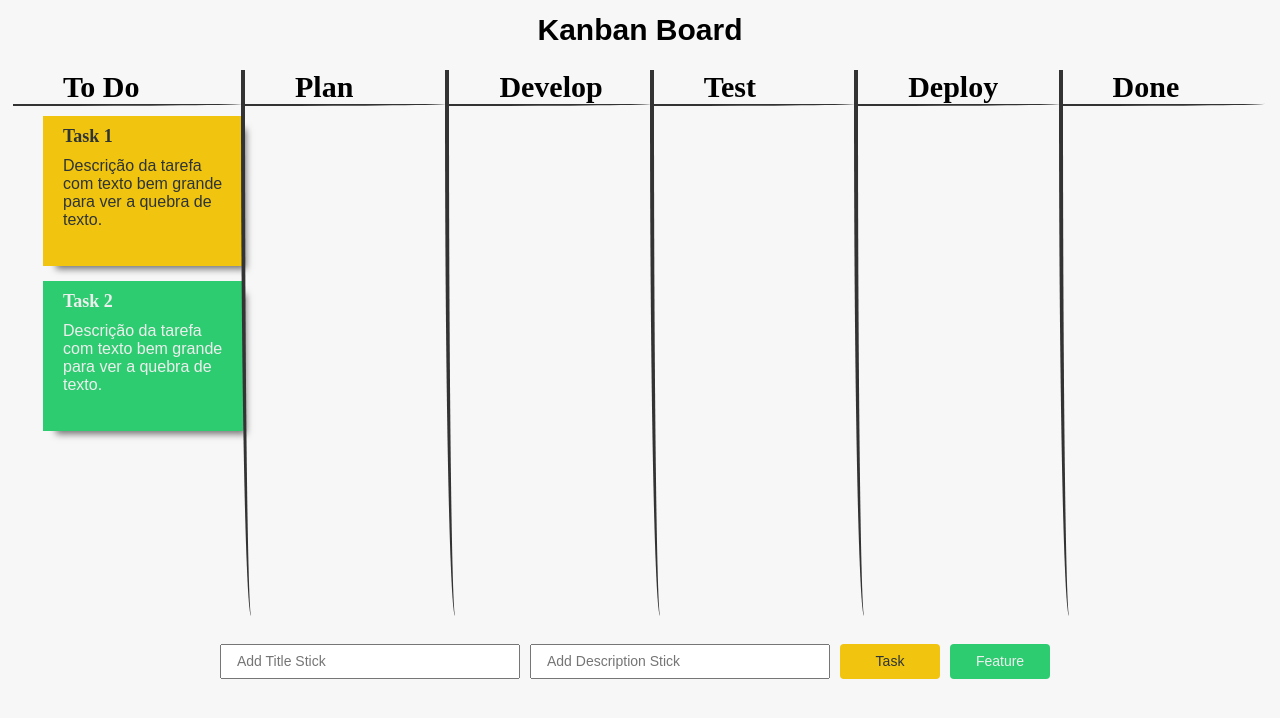
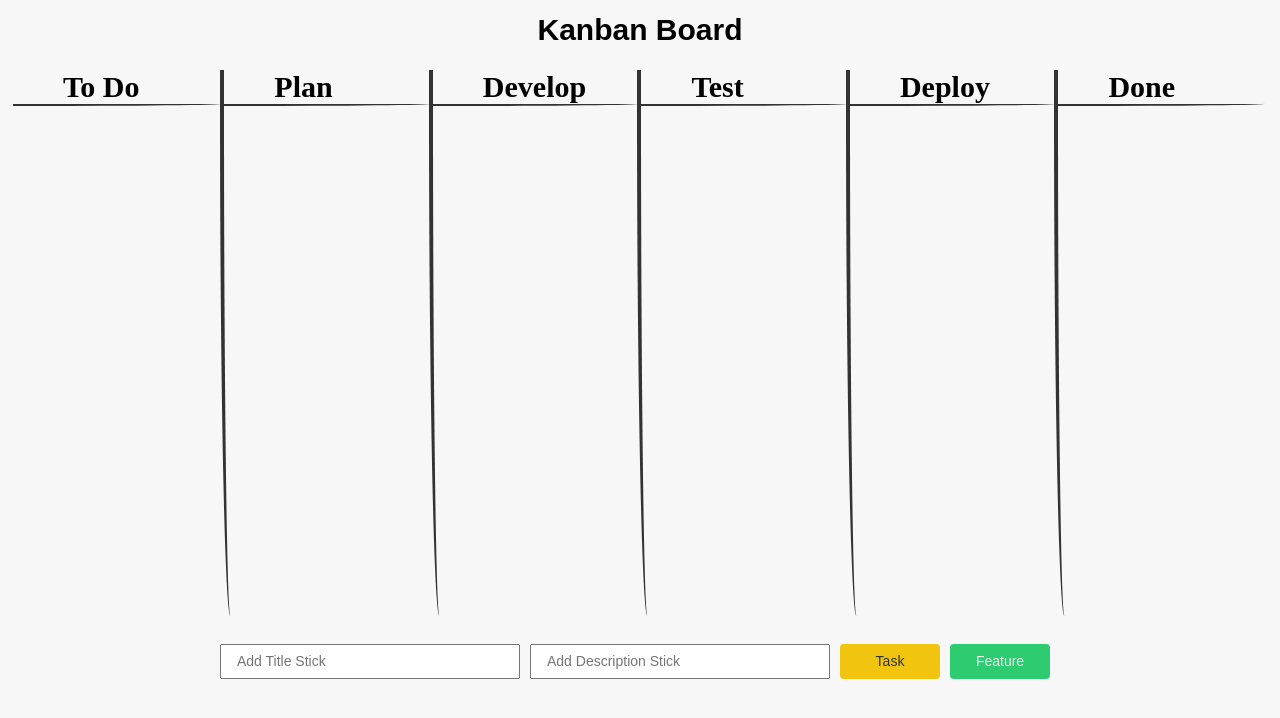
Before and after one commit to di-ferreira/kanban-board, a React (Create React App) app: page / in a window 1280 px wide. Shown: the top 718 px of the page. Built offline with nearby package versions, Linux system fonts and the light colour scheme; a web font is replaced by a local one.

Commit message:
Drop event ok

```diff
--- a/src/components/board/index.js
+++ b/src/components/board/index.js
@@ -1,4 +1,4 @@
-import React, { useState, useEffect } from "react";
+import React, { useState } from "react";
 import {
   Container,
   TitleBoard,
@@ -12,22 +12,22 @@ import {
 import List from "../List";
 
 export default function Board() {
-  const data = [
-    {
-      id: 1,
-      type: "task",
-      title: "Task 1",
-      desc:
-        "Descrição da tarefa com texto bem grande para ver a quebra de texto.",
-    },
-    {
-      id: 2,
-      type: "feature",
-      title: "Task 2",
-      desc:
-        "Descrição da tarefa com texto bem grande para ver a quebra de texto.",
-    },
-  ];
+  // const data = [
+  //   {
+  //     id: 1,
+  //     type: "task",
+  //     title: "Task 1",
+  //     desc:
+  //       "Descrição da tarefa com texto bem grande para ver a quebra de texto.",
+  //   },
+  //   {
+  //     id: 2,
+  //     type: "feature",
+  //     title: "Task 2",
+  //     desc:
+  //       "Descrição da tarefa com texto bem grande para ver a quebra de texto.",
+  //   },
+  // ];
 
   const [toDo, setToDo] = useState([]);
   const [plan, setPlan] = useState([]);
@@ -40,9 +40,9 @@ export default function Board() {
   const [title, setTitle] = useState();
   const [desc, setDesc] = useState();
 
-  useEffect(() => {
-    setToDo([...data]);
-  }, []);
+  // useEffect(() => {
+  //   setToDo([...data]);
+  // }, []);
 
   //- create a id
   const makeId = (length) => {
@@ -73,9 +73,9 @@ export default function Board() {
     setDesc("");
   };
 
-  //- removeStick
+  //- removeStickList
 
-  const removeStick = (dataList, stick) => {
+  const removeStickList = (dataList, stick) => {
     switch (dataList) {
       case "ToDo":
         setToDo(toDo.filter((stickList) => stickList.id !== stick.id));
@@ -108,16 +108,48 @@ export default function Board() {
     }
   };
 
+  const addStickList = (dataList, stick) => {
+    switch (dataList) {
+      case "ToDo":
+        setToDo([...toDo, stick]);
+        break;
+
+      case "Plan":
+        setPlan([...plan, stick]);
+        break;
+
+      case "Development":
+        setDevelopment([...development, stick]);
+        break;
+
+      case "Test":
+        setTest([...test, stick]);
+        break;
+
+      case "Deploy":
+        setDeploy([...deploy, stick]);
+        break;
+
+      case "Done":
+        setDone([...done, stick]);
+        break;
+
+      default:
+        break;
+    }
+  };
+
   //- Drop event
   const onDrop = (event) => {
     event.preventDefault();
     let dataList = event.target.getAttribute("data-list");
+    addStickList(dataList, draggedStick);
   };
 
   //- Drag event
   const onDrag = (dataList, stick) => {
     setDraggedStick(stick);
-    removeStick(dataList, stick);
+    removeStickList(dataList, stick);
   };
 
   return (
```
